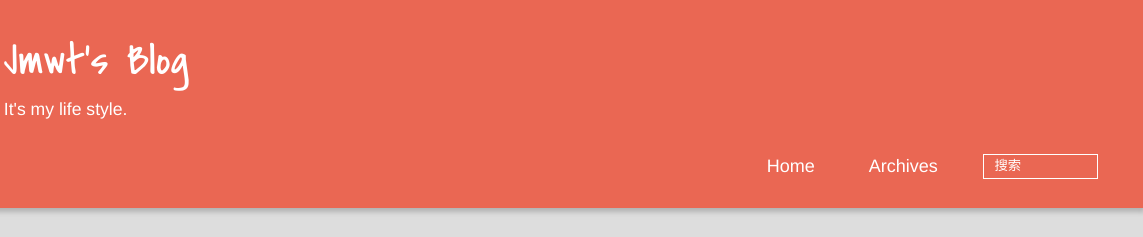
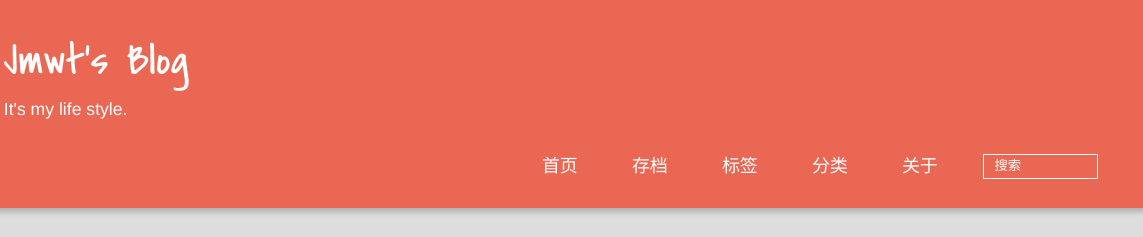
Before and after one commit to czdroot/czdroot.github.io, a plain HTML site: page 2017/04/09/hello-world/index.html in a window 1280 px wide. Shown: the top 237 px of the page, 137-1280 px from the left. Drawn offline with Linux system fonts and the light colour scheme.

Commit message:
Site updated: 2017-04-09 18:01:49

```diff
--- a/2017/04/09/hello-world/index.html
+++ b/2017/04/09/hello-world/index.html
@@ -41,9 +41,15 @@
 			<nav class="animated">
 				<ul>
 
-						<li><a href="/">Home</a></li>
+						<li><a href="/">首页</a></li>
 
-						<li><a href="/archives">Archives</a></li>
+						<li><a href="/archives">存档</a></li>
+
+						<li><a href="/tags">标签</a></li>
+
+						<li><a href="/categories">分类</a></li>
+
+						<li><a href="/abouts">关于</a></li>
 
 					<li>
 
```
Also changed, not shown: 2017/04/09/第一篇/index.html (+8 -2 lines), archives/2017/04/index.html (+8 -2 lines), archives/2017/index.html (+8 -2 lines), archives/index.html (+8 -2 lines), index.html (+8 -2 lines).
